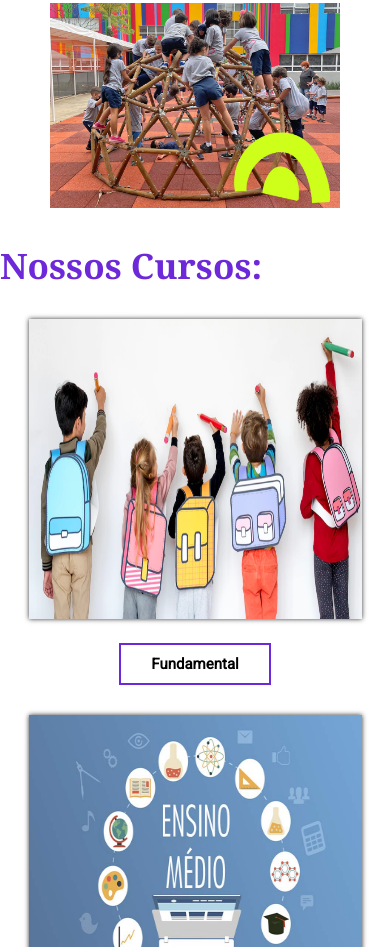
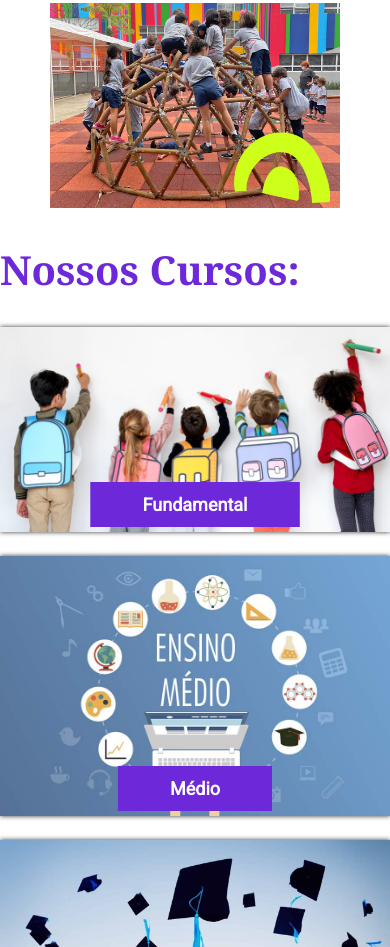
Before and after one commit to feDaher/webEscola, a plain HTML site: page index.html in a window 390 px wide. Shown: the part 1357-2304 px from the top of the page. Drawn offline with Linux system fonts and the light colour scheme.

Commit message:
resp GERAL

```diff
--- a/style.css
+++ b/style.css
@@ -6,6 +6,7 @@
 html {
   overflow-y: scroll;
   scroll-behavior: smooth;
+  overflow-x: hidden;
 }
 nav {
   background-color: transparent;
@@ -13,7 +14,7 @@ nav {
   width: 100%;
   position: fixed;
   z-index: 1;
-  transition: 1.5s ease-out
+  transition: 1.5s ease-out;
 }
 nav.scroll{
   background-color: #6c28d9a4;
@@ -233,39 +234,56 @@ h2{
   font-size: 40px;
   color: #6d28d9;
 }
-.contentCursos{
+
+.containerCursos {
+  margin: 10px auto;
+}
+
+h2 {
+  font-family: Georgia, 'Times New Roman', Times, serif;
+  font-size: 40px;
+  color: #6d28d9;
+  margin-bottom: 30px;
+}
+
+.contentCursos {
   display: flex;
+  flex-direction: row;
   justify-content: space-between;
-  margin-top: 30px;
   gap: 20px;
+  margin-top: 20px;
 }
-.imgDiv{
-  max-width: 333px;
+
+.imgDiv {
+  position: relative;
 }
-.cursosImg{
-  width: 100%;
+
+.cursosImg {
+  width: 333px;
   height: 300px;
   box-shadow: 0 0 0.3em rgba(0, 0, 0, 0.8);
 }
 
-.cursosBtnDiv{
+.cursosBtnDiv {
   text-align: center;
-  margin: 20px 0;
 }
-.cursosButton{
-  background-color: transparent;
+
+.cursosButton {
+  background-color: #6d28d9;
   border: 2px solid #6d28d9;
   font-weight: bold;
-  color: black;
+  color: white;
   font-size: 18px;
-  font-weight: bold;
   text-align: center;
   cursor: pointer;
   padding: 10px 50px;
   transition: all 0.6s;
+  position: absolute;
+  transform: translate(-50%, -120%);
 }
+
 .cursosButton:hover {
-  background-color: #6d28d9;
+  background-color: transparent;
   color: white;
 }
 
@@ -458,10 +476,10 @@ footer {
     margin-top: 30px;
     gap: 10px;
   }
-
-  .cursosButton{
-    font-size: 15px;
-    padding: 10px 30px;
+  .cursosImg {
+    width: 100%;
+    height: auto;
+    box-shadow: 0 0 0.3em rgba(0, 0, 0, 0.8);
   }
 }
 
@@ -475,7 +493,33 @@ footer {
     width: 500px;
     height: 100%;
   }
+
+  h2 {
+    font-family: Georgia, 'Times New Roman', Times, serif;
+    font-size: 40px;
+    color: #6d28d9;
+    margin-bottom: 30px;
+  }
+
+  .contentCursos {
+    display: flex;
+    flex-wrap: wrap;
+    justify-content: space-between;
+    gap: 20px;
+    margin-top: 30px;
+  }
+
+  .imgDiv {
+    position: relative;
+    max-width: 500px;
+  }
+
+  .cursosButton:hover {
+    background-color: transparent;
+    color: white;
+  }
 }
+
 @media (max-width: 520px) {
   .sectionSlider {
     width: 350px;
```
